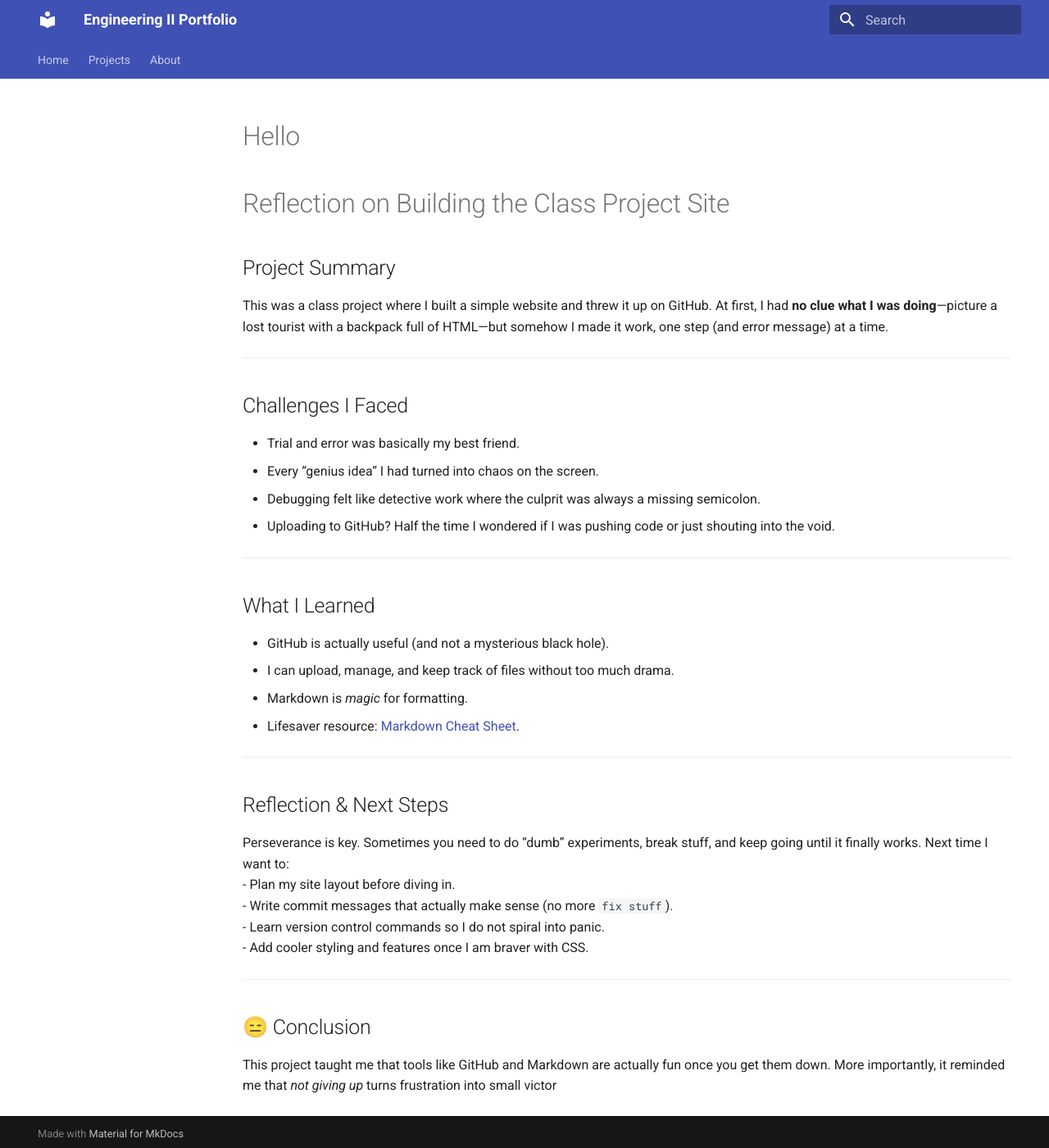
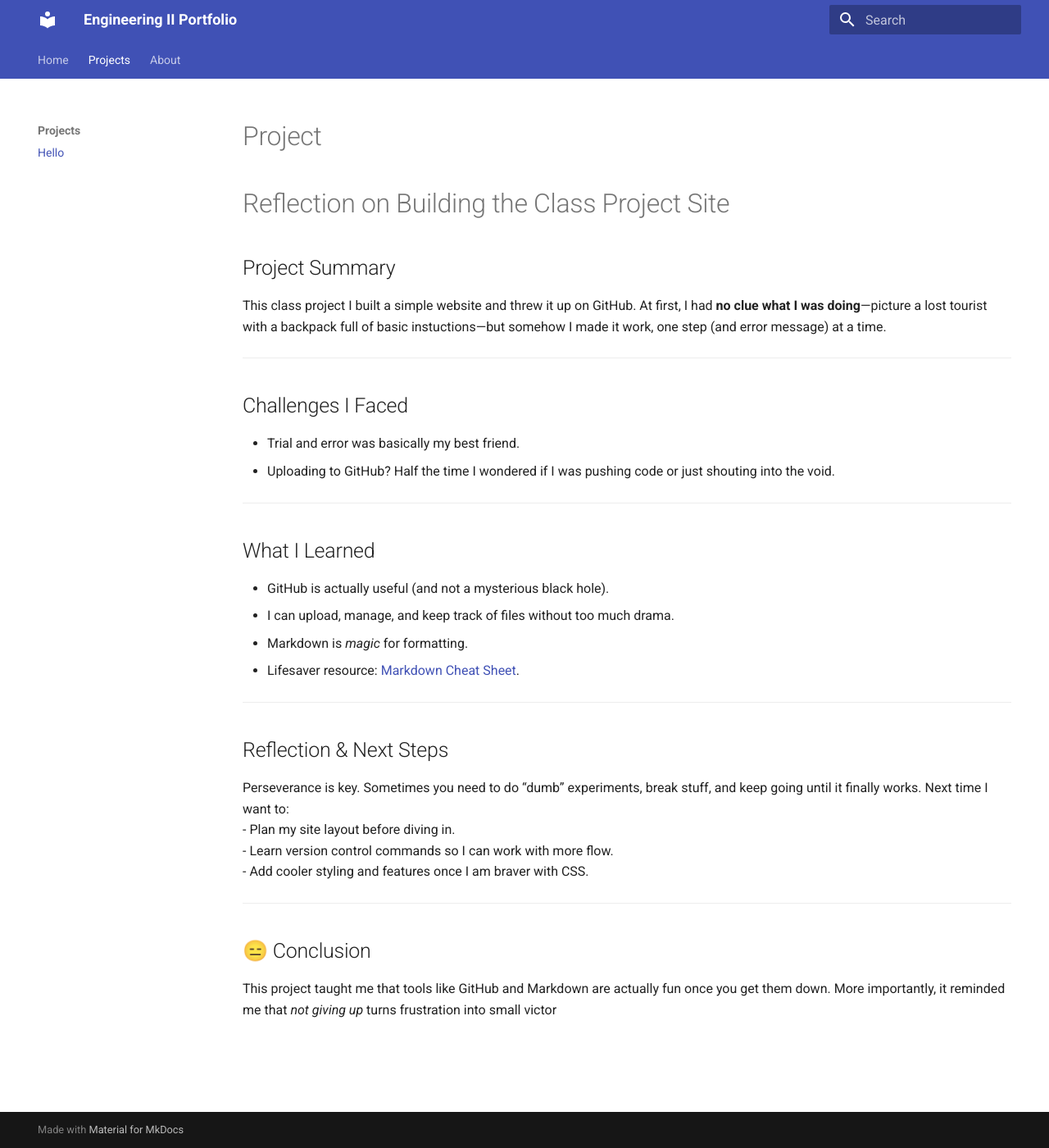
Before and after one commit to Justin-Lemonade/eng2_portfolio, an MkDocs documentation site: the page built from docs/projects/projects.md, in a window 1280 px wide and 1400 px high. Shown: the whole window at 82% size. Built offline with MkDocs 1.6.1 and Material for MkDocs 9.7.7, drawn with Linux system fonts in a browser that asks for light colours.

Commit message:
Final Site Draft

```diff
--- a/docs/projects/projects.md
+++ b/docs/projects/projects.md
@@ -1,16 +1,14 @@
-# Hello
+# Project
 
 #  Reflection on Building the Class Project Site
 
 ##  Project Summary
-This was a class project where I built a simple website and threw it up on GitHub. At first, I had **no clue what I was doing**—picture a lost tourist with a backpack full of HTML—but somehow I made it work, one step (and error message) at a time.
+This class project I built a simple website and threw it up on GitHub. At first, I had **no clue what I was doing**—picture a lost tourist with a backpack full of basic instuctions—but somehow I made it work, one step (and error message) at a time.
 
 ---
 
 ##  Challenges I Faced
 - Trial and error was basically my best friend.
-- Every “genius idea” I had turned into chaos on the screen.
-- Debugging felt like detective work where the culprit was always a missing semicolon.
 - Uploading to GitHub? Half the time I wondered if I was pushing code or just shouting into the void.
 
 ---
@@ -26,8 +24,7 @@ This was a class project where I built a simple website and threw it up on GitHu
 ## Reflection & Next Steps
 Perseverance is key. Sometimes you need to do “dumb” experiments, break stuff, and keep going until it finally works. Next time I want to:
 - Plan my site layout before diving in.
-- Write commit messages that actually make sense (no more `fix stuff`).
-- Learn version control commands so I do not spiral into panic.
+- Learn version control commands so I can work with more flow.
 - Add cooler styling and features once I am braver with CSS.
 
 ---
--- a/mkdocs.yml
+++ b/mkdocs.yml
@@ -17,7 +17,7 @@ theme:
 nav:
   - Home: index.md
   - Projects:
-      - Hello: projects/hello.md
+      - Hello: projects/projects.md
   - About: about.md
 
 markdown_extensions:
```
